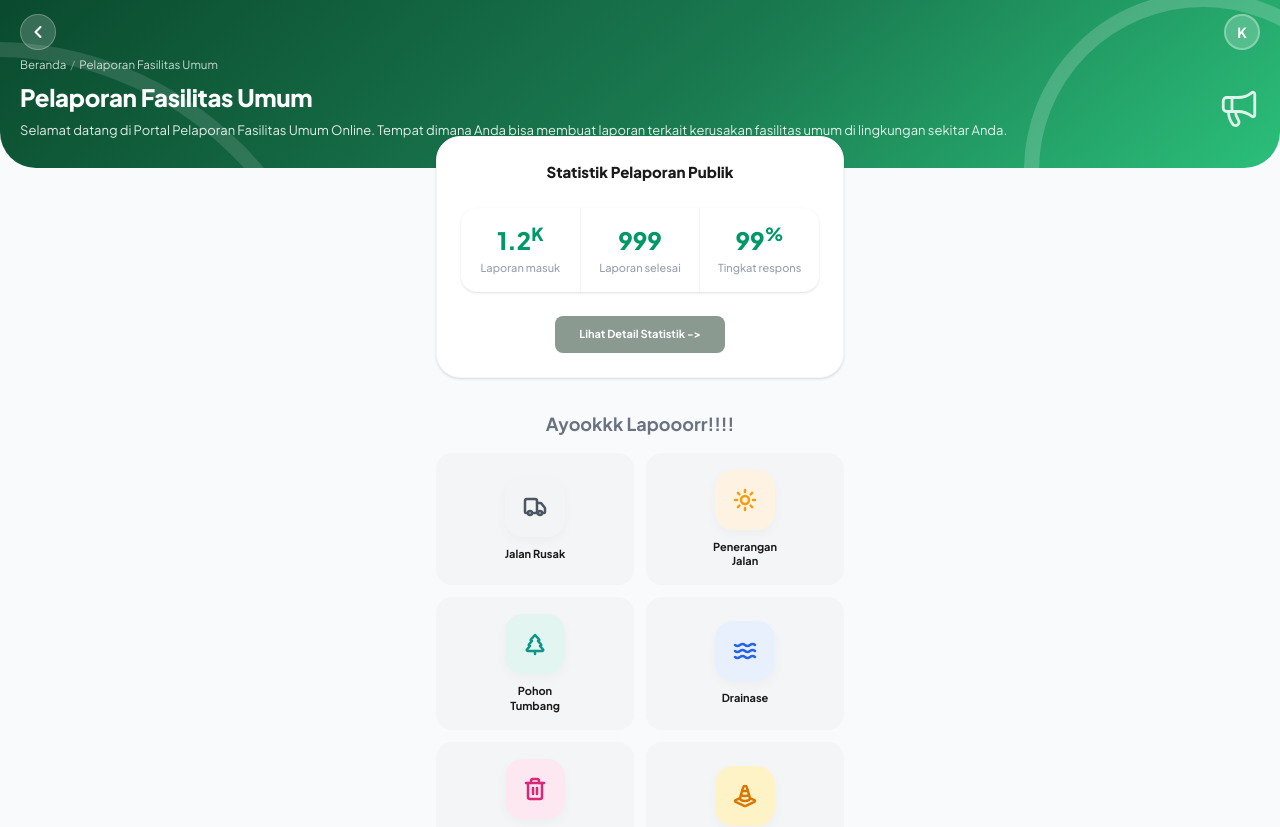
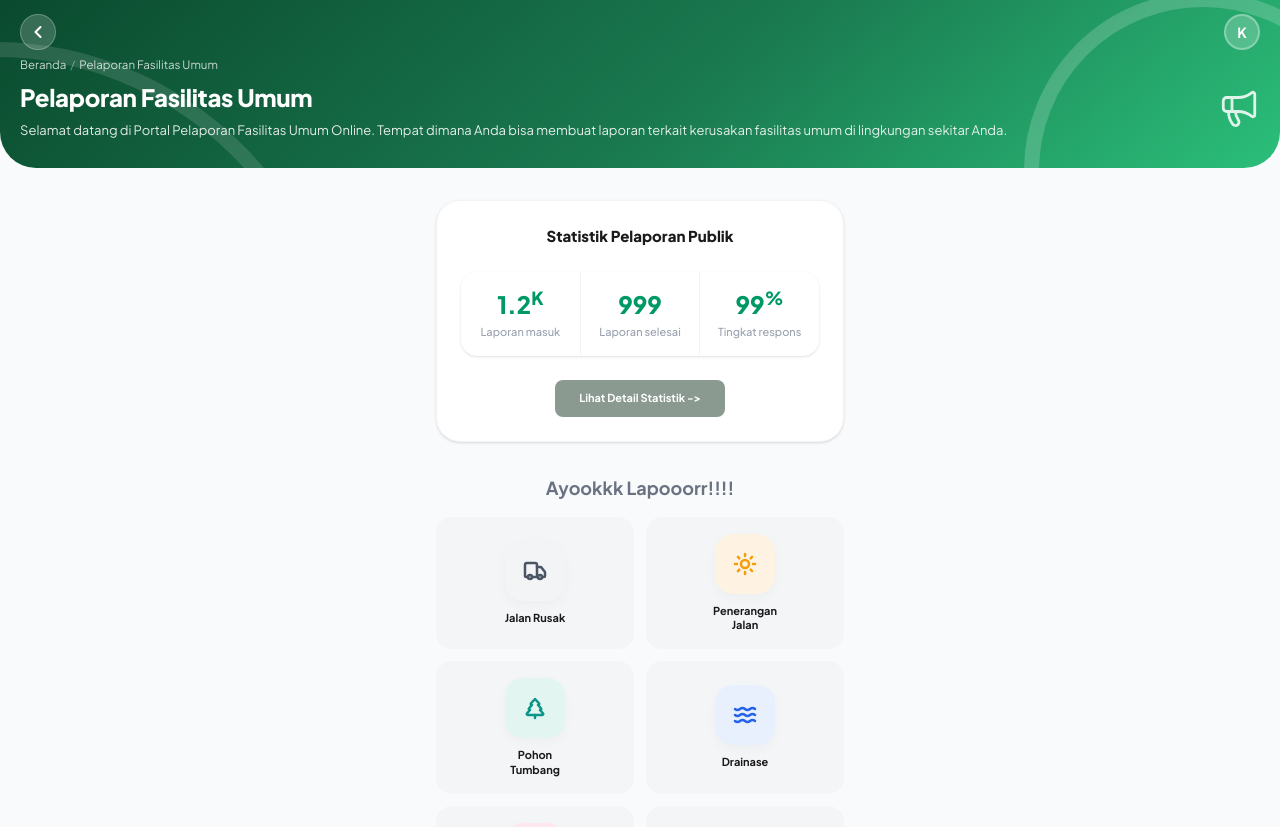
Before and after one commit to StarmangoGH67/iofest26, a SvelteKit app in the folder frontend/: page /pelaporan_fasum in a window 1280 px wide. Shown: the top 827 px of the page. Built offline with nearby package versions, Linux system fonts and the light colour scheme.

Commit message:
fix the padding between content and header

```diff
--- a/frontend/src/routes/pelaporan_fasum/+page.svelte
+++ b/frontend/src/routes/pelaporan_fasum/+page.svelte
@@ -23,7 +23,7 @@
         gradientTo={header.gradientTo}
     />
 
-    <main class="relative z-10 mx-auto max-w-md px-5 -mt-8 space-y-8">
+    <main class="relative z-10 mx-auto max-w-md px-5 pt-8 space-y-8">
         <div class="bg-white rounded-3xl p-6 shadow-sm border border-gray-100 flex flex-col items-center">
             <h2 class="text-center text-[15px] font-extrabold text-[#1a1a1a] mb-2">
                 Statistik Pelaporan Publik
```
